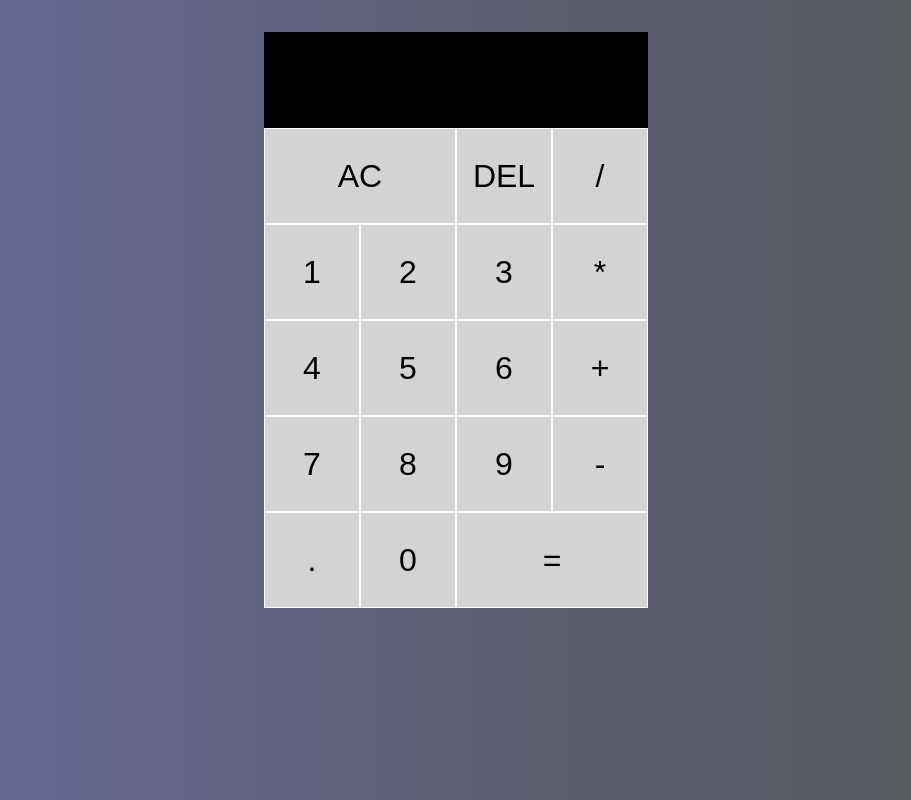
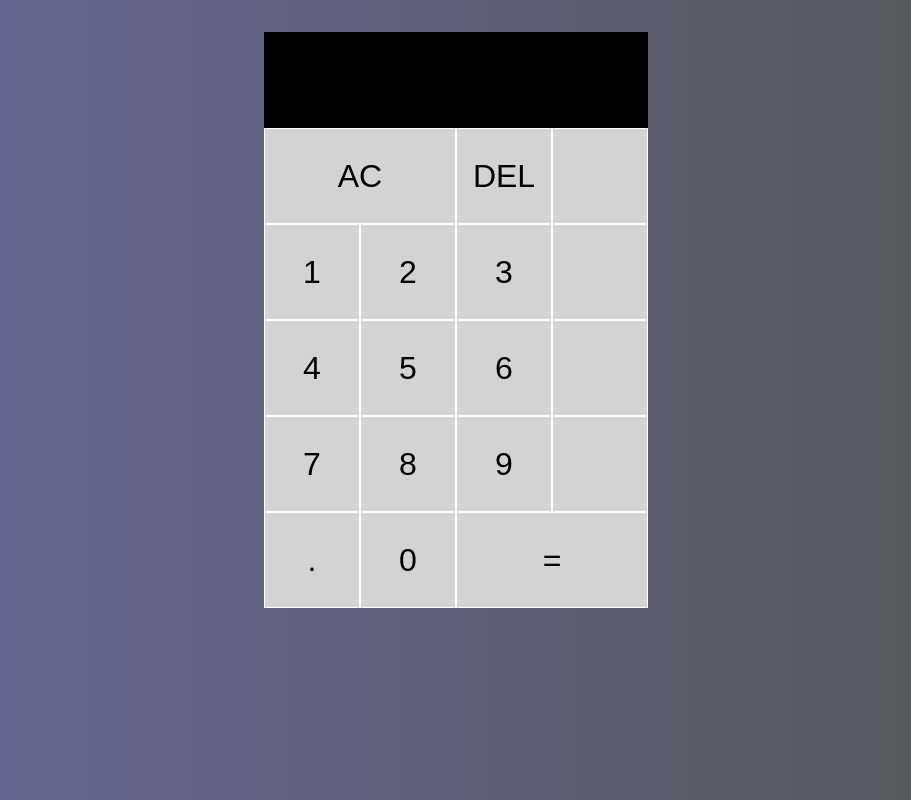
Before and after one commit to piknik1979/react-calc, a React (Create React App) app: page / in a window 1280 px wide. Shown: the whole page, without its empty margins (184-1095 px from the left). Built offline with nearby package versions, Linux system fonts and the light colour scheme.

Commit message:
replacing original oper.buttons with the Operator Buttons and adding the component Operator Button

```diff
--- a/src/App.js
+++ b/src/App.js
@@ -1,5 +1,6 @@
 import { useReducer } from "react";
 import DigitButton from "./DigitButton";
+import OperationButton from "./OperationButton";
 import "./index.css";
 
 // actions will be taken when pressing the buttons
@@ -24,8 +25,9 @@
       }
       if (payload.digit === "0" && state.currentOperand === "0") {
         return state;
-      }
-      if (payload.digit === "." && state.currentOperand.includes(".")) {
+      } //  if the outpust is zero calculator won't take any action
+      if (payload.digit === "." && state.currentOperand.includes(".")) //  if there will be another '.' pressed it wont add it to the state
+      {
         return state;
       }
 
@@ -58,19 +60,19 @@
       <button>DEL</button>
       {/* Setting Up Digits - replacing the original buttons with DigitButtons and '.' period button as well  */}
       {/* Setting Up Operation Buttons, as well (/, +. -, *. */}
-      <DigitButton digit="/" dispatch={dispatch} />
+      <DigitButton operation="/" dispatch={dispatch} />
       <DigitButton digit="1" dispatch={dispatch} />
       <DigitButton digit="2" dispatch={dispatch} />
       <DigitButton digit="3" dispatch={dispatch} />
-      <button>*</button>
+      <DigitButton operation="*" dispatch={dispatch} />
       <DigitButton digit="4" dispatch={dispatch} />
       <DigitButton digit="5" dispatch={dispatch} />
       <DigitButton digit="6" dispatch={dispatch} />
-      <button>+</button>
+      <DigitButton operation="+" dispatch={dispatch} />
       <DigitButton digit="7" dispatch={dispatch} />
       <DigitButton digit="8" dispatch={dispatch} />
       <DigitButton digit="9" dispatch={dispatch} />
-      <button>-</button>
+      <DigitButton operation="-" dispatch={dispatch} />
       <DigitButton digit="." dispatch={dispatch} />
       <DigitButton digit="0" dispatch={dispatch} />
       <button className="span-two">=</button>
--- /dev/null
+++ b/src/OperationButton.js
@@ -0,0 +1,8 @@
+import { ACTIONS } from './App'  // importing ACTIONS from the app.js
+
+export default function OperationButton ({ dispatch, operation }) {
+    return <button onClick={ () => dispatch({ type: ACTIONS.CHOOSE_OPERATION, payload: {operation } })} // when button is clicked - the ACTION is taken (in this case ADD_DIGIT will MAKE AN OPERATION)
+    >
+        {operation}
+    </button>
+}
```
